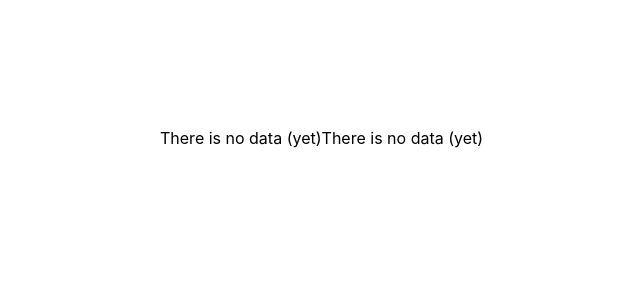
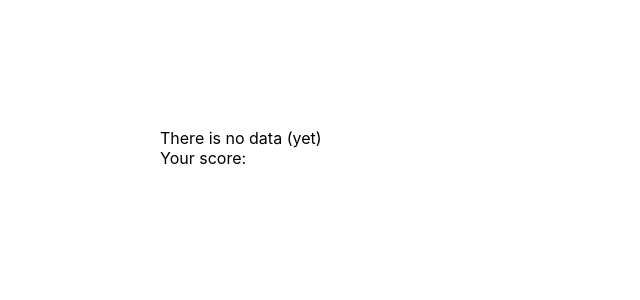
Before and after one commit to ORLVNIMUSIC/NewGenVision, a Next.js app: page / in a window 1280 px wide. Shown: the top 300 px of the page, without its empty margins (160-800 px from the left). Built offline with nearby package versions, Linux system fonts and the light colour scheme; no server answers.

Commit message:
text cleared, gameplay done

```diff
--- a/pages/index.tsx
+++ b/pages/index.tsx
@@ -13,7 +13,11 @@ export default function Home() {
     ).json();
 
     setText({
-      lastText: data[Math.floor(Math.random() * data.length)],
+      lastText: `deete
+      seases
+      se  sae` //data[Math.floor(Math.random() * data.length)]
+        .replace(/\r?\n?\s+/g, ' ')
+        .trim(),
       doneText: '',
     });
   }
@@ -46,8 +50,14 @@ export default function Home() {
   return (
     <>
       <div className="textData">
-        {text ? text.doneText : <>There is no data (yet)</>}
-        {text ? text.lastText : <>There is no data (yet)</>}
+        <b className="doneText">{text ? text.doneText : <></>}</b>
+        {text ? (
+          <b className="lastTextFirstLetter">{text.lastText[0]}</b>
+        ) : (
+          <></>
+        )}
+        {text ? text.lastText.slice(1) : <>There is no data (yet)</>}
+        {text?.lastText ? <></> : <div className="results">Your score:</div>}
       </div>
     </>
   );
--- a/styles/globals.css
+++ b/styles/globals.css
@@ -12,3 +12,7 @@ body {
   margin-top: 10vw;
   width: 50vw;
 }
+
+.lastTextFirstLetter {
+  background-color: rgb(245, 56, 56);
+}
```
